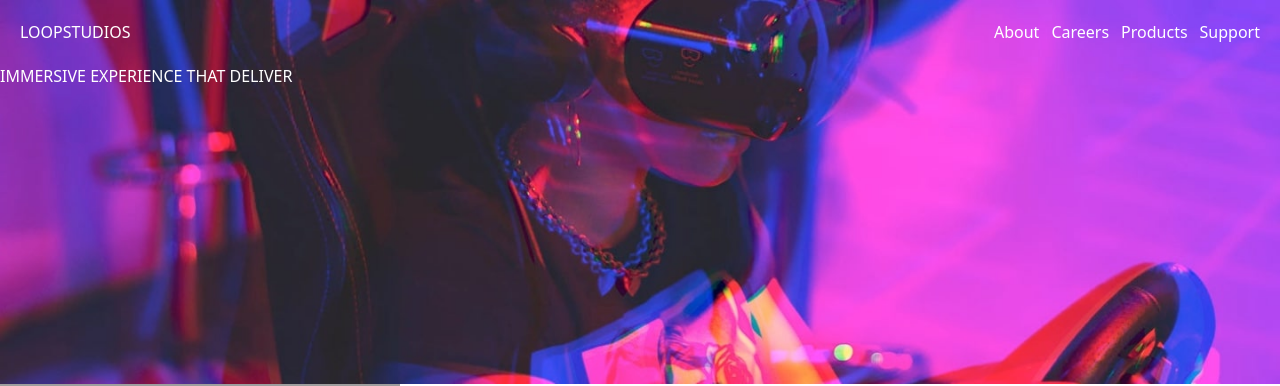
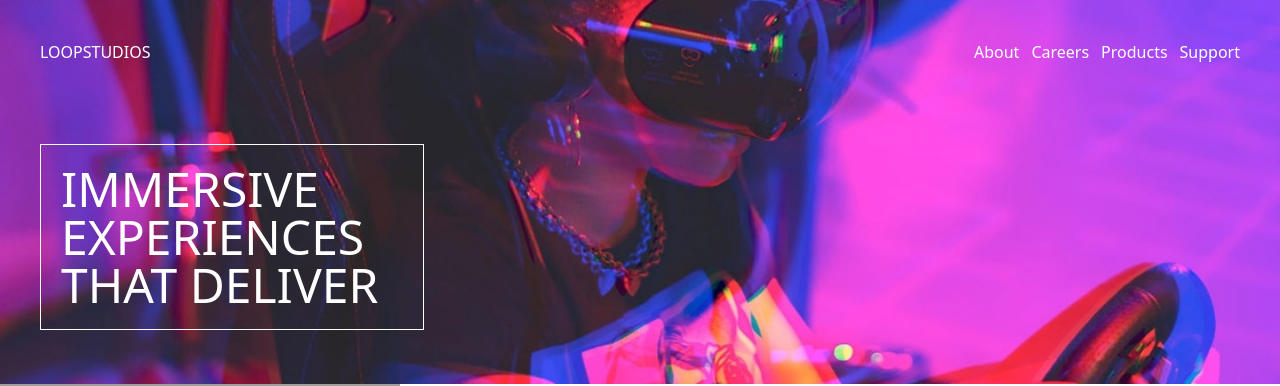
Before and after one commit to janeAnezi/Loop-Studio, a React (Vite) app: page / in a window 1280 px wide. Shown: the top 386 px of the page. Built offline with nearby package versions, Linux system fonts and the light colour scheme; grey boxes are pictures that could not be loaded.

Commit message:
add border and width to home section text

```diff
--- a/src/Components/Home.jsx
+++ b/src/Components/Home.jsx
@@ -3,9 +3,9 @@ import Navbar from "./Navbar"
 export default function Home() {
     return(
         <>
-            <div className="bg-hero-pattern bg-no-repeat bg-cover h-96 text-white">
+            <div className="bg-hero-pattern bg-no-repeat bg-cover h-96 text-white ">
                 <Navbar />
-                <h1>IMMERSIVE EXPERIENCE THAT DELIVER</h1>
+                <h1 className="text-5xl font-light inline-block w-96 m-10 border border-white p-5">IMMERSIVE EXPERIENCES THAT DELIVER</h1>
             </div>
 
         </>
--- a/src/Components/Navbar.jsx
+++ b/src/Components/Navbar.jsx
@@ -1,7 +1,7 @@
 export default function Navbar() {
     return(
         <>
-            <nav className="flex justify-between p-5">
+            <nav className="flex justify-between p-10">
                 <h4>LOOPSTUDIOS</h4>
                 <ul className="flex space-x-3">
                     <li>About</li>
```
